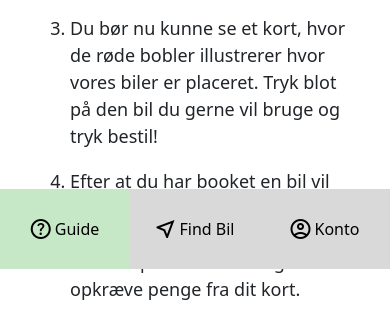
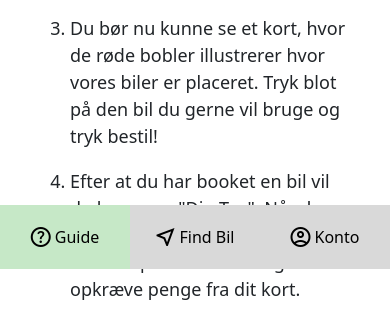
Before and after one commit to Frederik-Hoegh-Christensen/Maps_Project_2.Semester, a website built with webpack: page public/index.html in a window 390 px wide. Shown: the part 575-896 px from the top of the page. Built offline with nearby package versions, Linux system fonts and the light colour scheme; some packages are replaced by stand-ins of ours; no server answers.

Commit message:
reduce size of navbar on small screens

```diff
--- a/public/stylesheets/styles.css
+++ b/public/stylesheets/styles.css
@@ -74,11 +74,14 @@ header{
     .navbar{
         bottom:0;
         width:100%;
-        height: 5rem;
+        height: 4rem;
     }
 
     .navbar-nav{
         flex-direction: row;
+    }
+    .navbar-nav, .nav-item, .nav-link{
+        height:100%
     }
 
     .nav-link-text{
--- a/src/main.js
+++ b/src/main.js
@@ -70,6 +70,8 @@ async function initMap(){
 }
 window.initMap = initMap;
 
+
+
 /*
     A helper method for creating HTML elements in one line
     @tag        :  should be a string
```
